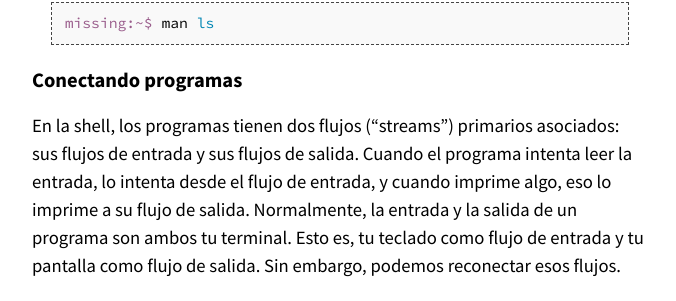
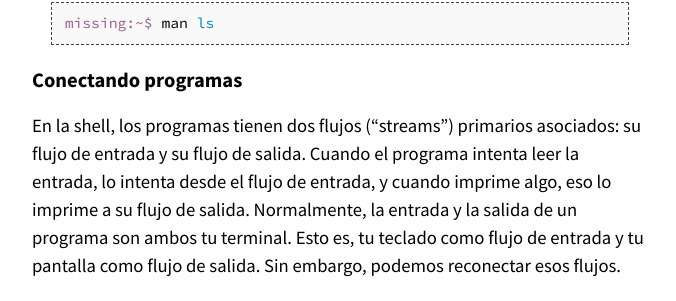
Before and after one commit to missing-semester-esp/missing-semester-esp.github.io, a Jekyll site: the page built from _2020/course-shell-esp.md, in a window 1280 px wide and 900 px high, scrolled down 5808 px. Shown: the part 145-446 px from the top of the window, without its empty margins (300-976 px from the left). Built offline with Jekyll 4.4.1, drawn with Linux system fonts in a browser that asks for light colours.

Commit message:
Update _2020/course-shell-esp.md
Co-authored-by: Matias Garcia Isaia <mgarciaisaia+github@gmail.com>

```diff
--- a/_2020/course-shell-esp.md
+++ b/_2020/course-shell-esp.md
@@ -231,7 +231,7 @@ missing:~$ man ls
 ## Conectando programas
 
 En la shell, los programas tienen dos flujos ("streams") primarios asociados:
-sus flujos de entrada y sus flujos de salida. Cuando el programa intenta leer la entrada,
+su flujo de entrada y su flujo de salida. Cuando el programa intenta leer la entrada,
 lo intenta desde el flujo de entrada, y cuando imprime algo, eso lo imprime a su flujo de salida.
 Normalmente, la entrada y la salida de un programa son ambos tu terminal. Esto es, tu teclado como
 flujo de entrada y tu pantalla como flujo de salida. Sin embargo, podemos reconectar esos flujos.
```
